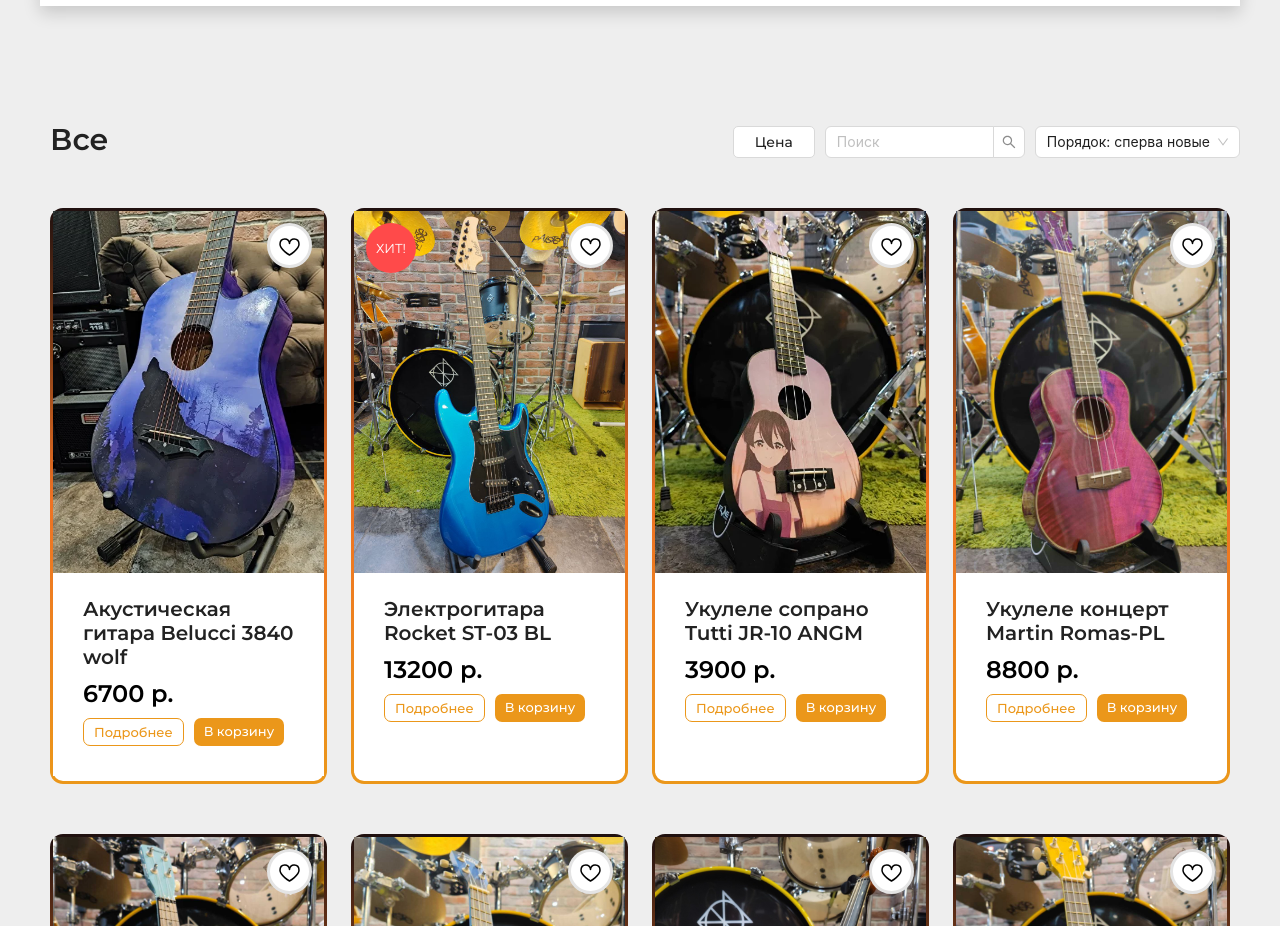
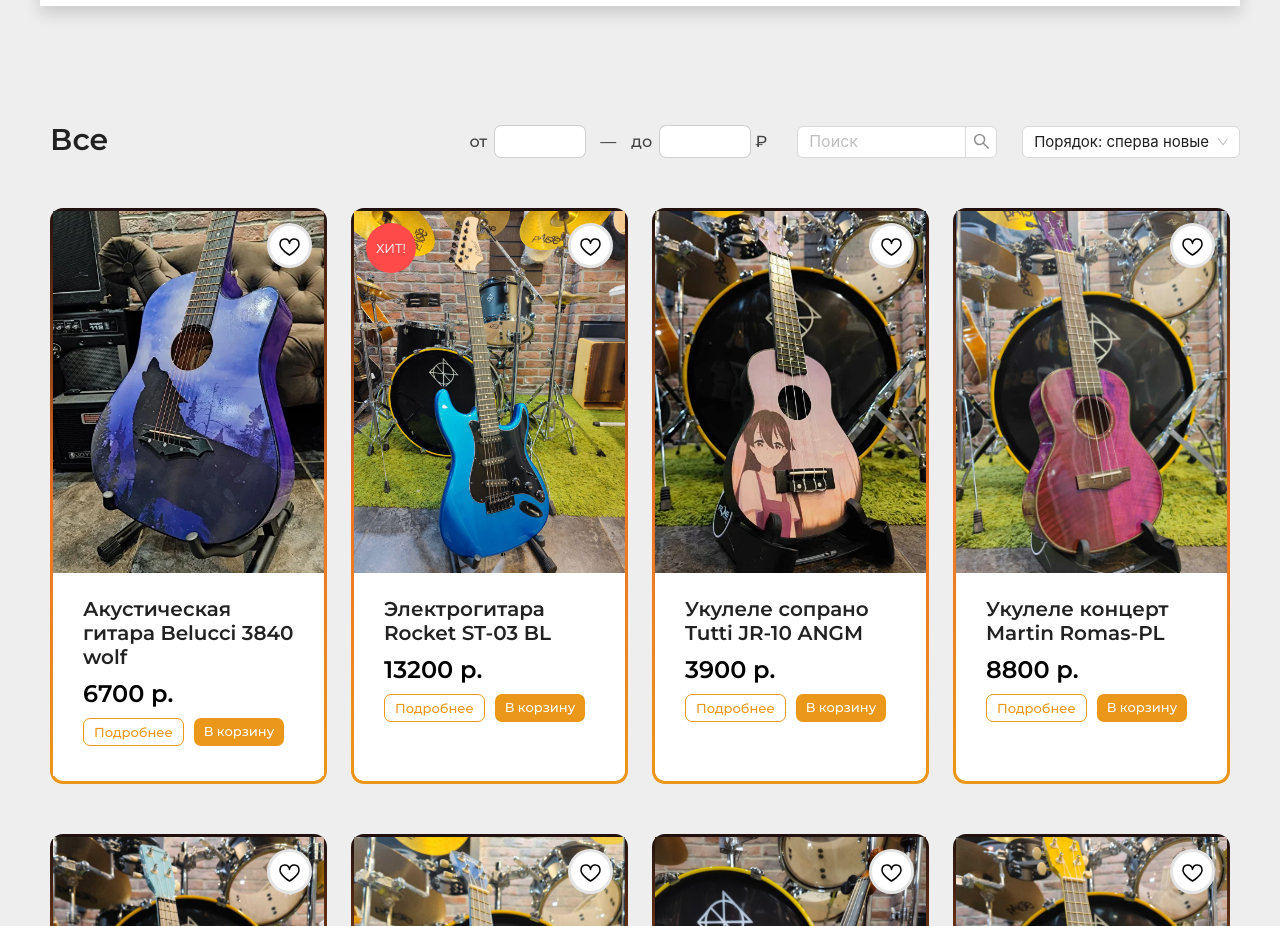
Before and after one commit to Frida21am/real-music-react, a React (Vite) app: page / in a window 1280 px wide. Shown: the part 1260-2186 px from the top of the page. Built offline with nearby package versions, Linux system fonts and the light colour scheme; a web font is replaced by a local one.

Commit message:
Поменяла дизайн фильтров

```diff
--- a/src/components/FilterPrice.tsx
+++ b/src/components/FilterPrice.tsx
@@ -1,5 +1,3 @@
-import * as Popover from "@radix-ui/react-popover"
-import { Cross2Icon } from "@radix-ui/react-icons"
 import { SelectedFiltersPrice } from "./Filtration"
 
 function FilterPrice(props: {
@@ -8,12 +6,6 @@
 }) {
   return (
     <div className="filters-item filters-price">
-      <Popover.Root>
-        <Popover.Trigger asChild>
-          <button className="filters-price__button">Цена</button>
-        </Popover.Trigger>
-        <Popover.Portal>
-          <Popover.Content className="filters-price__popover" sideOffset={5}>
       <div className="filters-price-fieldset__row">
         <fieldset className="filters-price-fieldset">
           <label className="filters-price-fieldset__label" htmlFor="width">
@@ -34,8 +26,8 @@
               })
             }}
           />{" "}
-                <label className="filters-price-fieldset__label_currency">₽</label>
         </fieldset>
+        <span className="filters-price-fieldset">—</span>
         <fieldset className="filters-price-fieldset">
           <label className="filters-price-fieldset__label" htmlFor="maxWidth">
             до
@@ -58,13 +50,6 @@
           <label className="filters-price-fieldset__label_currency">₽</label>
         </fieldset>
       </div>
-            <Popover.Close className="filters-price-popover__close" aria-label="Close">
-              <Cross2Icon />
-            </Popover.Close>
-            <Popover.Arrow className="filters-price-popover__arrow" />
-          </Popover.Content>
-        </Popover.Portal>
-      </Popover.Root>
     </div>
   )
 }
--- a/src/components/Filtration.tsx
+++ b/src/components/Filtration.tsx
@@ -55,6 +55,7 @@
                 controlOutline: "rgba(252, 168, 73, 0.279)",
                 colorPrimary: "#eb971a",
                 colorPrimaryHover: "#eb971a",
+                fontSize: 15,
               },
               Input: {
                 activeBorderColor: "#eb971a",
@@ -64,6 +65,8 @@
                 colorPrimaryActive: "#eb971a",
                 colorPrimaryHover: "#eb971a",
                 colorSplit: "#eb971a",
+                inputFontSize: 16,
+                fontSizeIcon: 14,
               },
             },
           }}
--- a/src/styles/modules/Filtration.scss
+++ b/src/styles/modules/Filtration.scss
@@ -11,105 +11,61 @@
   justify-content: end;
 }
 .filters-item {
-  margin-left: 10px;
-  font-size: 14px;
+  margin-left: 25px;
+  font-weight: 500;
+  color: #434343;
 }
-.ant-btn {
+.filters .ant-input-affix-wrapper {
+  height: 32px;
+}
+.filters .ant-btn {
   &:hover {
     border-color: #eb971a !important;
+  }
+  svg {
+    font-size: 17px;
   }
 }
 
 .filters-price {
   display: inline-block;
 }
-.filters-left__item {
-  margin-right: 10px;
-  font-size: 14px;
-}
-.filters-price {
-  display: inline-block;
-}
 /* reset */
-.filters-price__button,
 .filters-price-fieldset,
-.filters-price-fieldset__input,
-.filters-price-popover__close {
+.filters-price-fieldset__input {
   all: unset;
-}
-.filters-price__button {
-  cursor: pointer;
-  height: 30px;
-  width: 80px;
-  border-radius: 5px;
-  display: inline-flex;
-  align-items: center;
-  justify-content: center;
-  background-color: white;
-  font-weight: 500;
-  border: 1px solid #d9d9d9;
-  transition: border-color 0.2s ease;
-  &:hover {
-    border-color: #eb971a;
-  }
-}
-.filters-price__popover {
-  border-radius: 4px;
-  padding: 25px 15px 15px 15px;
-  width: 250px;
-  background-color: white;
-  will-change: transform, opacity;
-  box-shadow: 0px 7px 16px rgba(0, 0, 0, 0.16), 0px 2px 0px rgba(0, 0, 0, 0);
-  z-index: 1000;
 }
 .filters-price-fieldset__row {
   display: flex;
-  justify-content: space-around;
 }
 .filters-price-fieldset {
   display: flex;
   align-items: center;
+  margin-right: 15px;
+  &:last-child {
+    margin-right: 5px;
+  }
 }
 .filters-price-fieldset__label {
-  font-size: 14px;
+  font-size: 16px;
   margin-right: 8px;
 }
 .filters-price-fieldset__label_currency {
-  margin: 8px 0 8px 5px;
-  font-size: 14px;
+  margin-left: 5px;
+  font-size: 16px;
 }
 .filters-price-fieldset__input {
-  border-radius: 4px;
-  padding: 0 10px;
-  font-size: 13px;
+  border-radius: 6px;
+  padding: 0px 10px;
+  font-size: 16px;
   line-height: 1;
-  color: var(--violet-11);
   box-shadow: 0 0 0 1px #cfcfcf;
-  height: 25px;
-  max-width: 50px;
+  background-color: #fff;
+  height: 31px;
+  max-width: 70px;
   &:focus {
     box-shadow: 0px 0px 1px 2px rgba(238, 149, 16, 0.6);
   }
-}
-.filters-price-popover__close {
-  cursor: pointer;
-  border-radius: 100%;
-  height: 23px;
-  width: 23px;
-  display: inline-flex;
-  align-items: center;
-  justify-content: center;
-  color: #696969;
-  position: absolute;
-  top: 0;
-  right: 0;
-  &:hover {
-    color: #eb971a;
-    background-color: #ededed;
-  }
-}
-.filters-price-popover__arrow {
-  fill: white;
 }
 
 @media screen and (max-width: 991px) {
@@ -143,7 +99,4 @@
     font-size: 14px;
     width: 300px !important;
   }
-  .filters-price__button {
-    width: 300px;
-  }
 }
```
Lines whose indentation alone changed are shown as unchanged.
